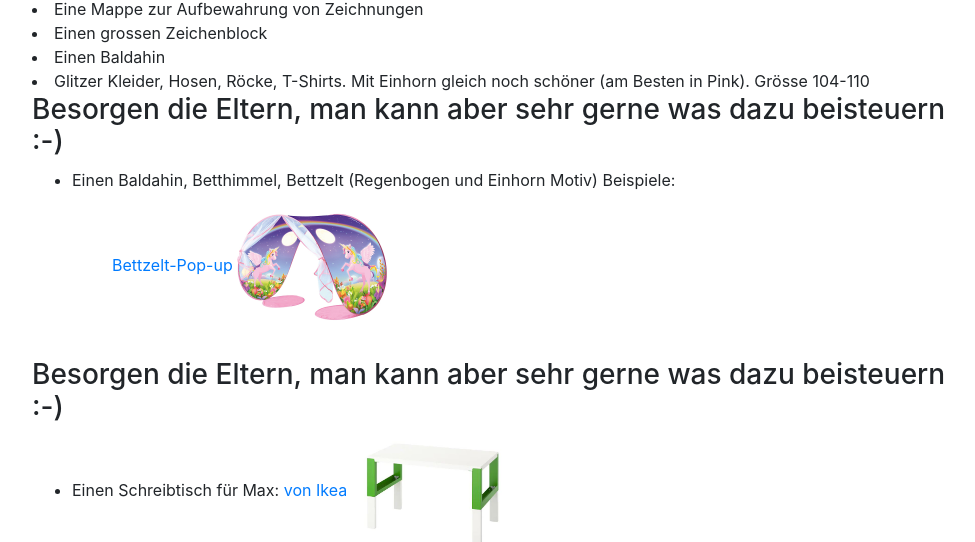
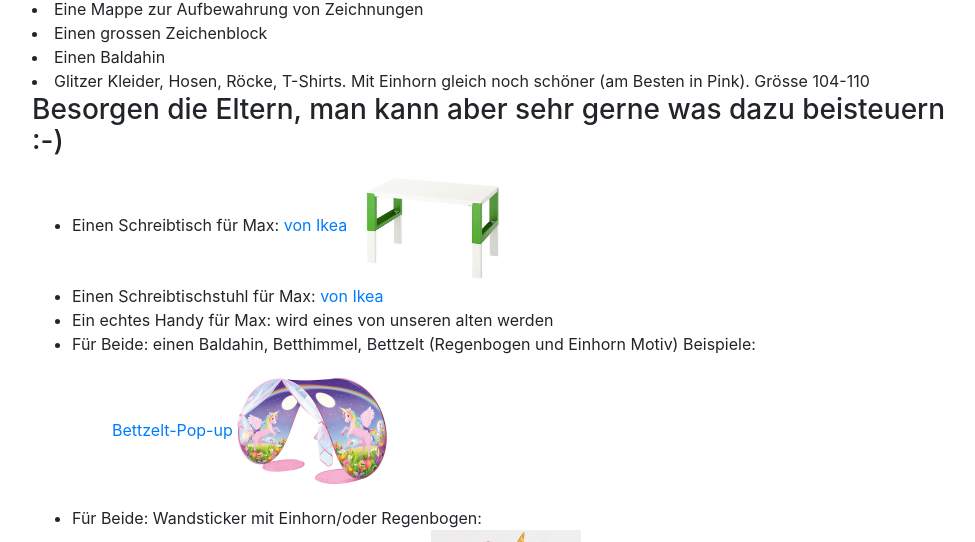
Before and after one commit to mgreiler/christmas-presents, a plain HTML site: page index.html in a window 1280 px wide. Shown: the part 732-1274 px from the top of the page, without its empty margins (213-1188 px from the left). Drawn offline with nearby package versions, Linux system fonts and the light colour scheme.

Commit message:
Remove redundant heading

```diff
--- a/index.html
+++ b/index.html
@@ -100,20 +100,7 @@
       Glitzer Kleider, Hosen, Röcke, T-Shirts. Mit Einhorn gleich noch schöner (am Besten in Pink). Grösse 104-110
     </li>
   </ul>
-    <h3>Besorgen die Eltern, man kann aber sehr gerne was dazu beisteuern :-)</h3>
-    <ul>
 
-    <li>
-      Einen Baldahin, Betthimmel, Bettzelt (Regenbogen und Einhorn Motiv)
-      Beispiele:
-      <ul>
-        <il>
-        <a href="https://www.mytoys.de/john-my-pop-up-dream-on-betttunnel-mit-nachtlicht-unicorn-12158953.html" target="_blank"> Bettzelt-Pop-up</a>
-          <img src="img/betthimmel_1.jpg" width="150px">
-      </il>
-      </ul>
-    </li>
-  </ul>
 
   <h3>Besorgen die Eltern, man kann aber sehr gerne was dazu beisteuern :-)</h3>
   <ul>
```
